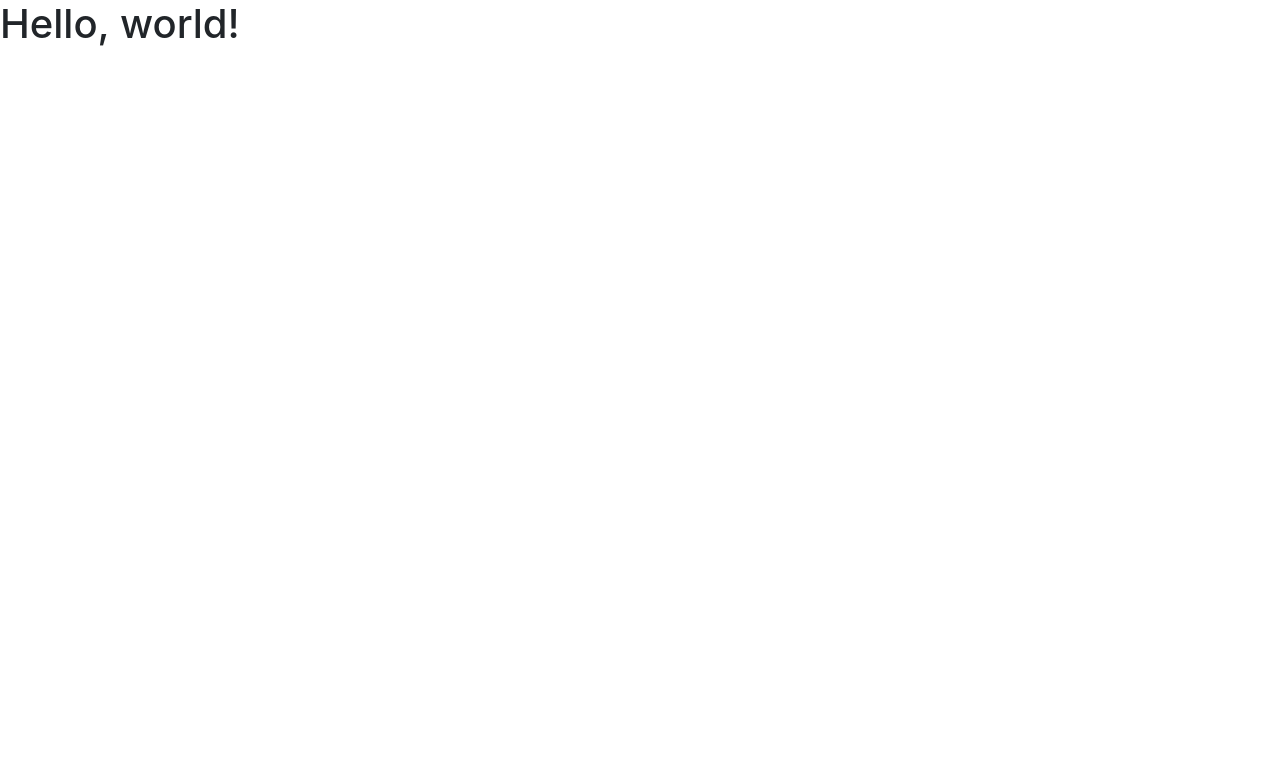
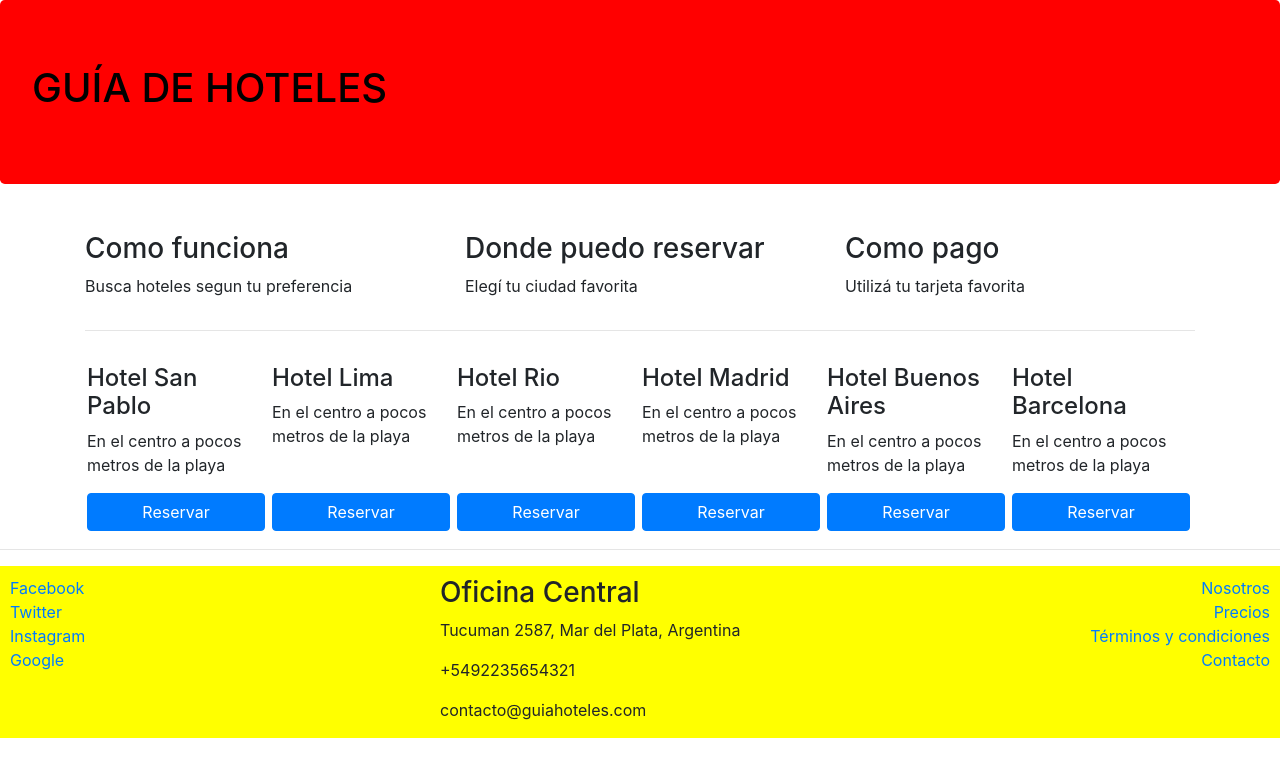
Before and after one commit to pezzentearmando/guia-hoteles, a website: page index.html in a window 1280 px wide. Drawn offline with nearby package versions, Linux system fonts and the light colour scheme.

Commit message:
agregado estilos css

```diff
--- /dev/null
+++ b/css/main.css
@@ -0,0 +1,20 @@
+.jumbotron{
+    background-color: red;
+    color: black;
+}
+.footer {
+    padding: 10px 10px 0 10px;
+    background-color: yellow;
+    margin-bottom: 0px;
+    margin-top: 10px;
+}
+
+.card-hotel{
+    flex: 1 150px;
+    padding: 2px 5px 2px 2px;
+    margin-top: 15px;
+}
+
+.btn-reserva{
+    width: 100%;
+}
--- a/index.html
+++ b/index.html
@@ -7,11 +7,129 @@
 
         <!-- Bootstrap CSS -->
         <link rel="stylesheet" href="node_modules/bootstrap/dist/css/bootstrap.min.css">
+        <link rel="stylesheet" href="css/main.css">
 
-    <title>Hello, world!</title>
+        <title>Hoteles</title>
     </head>
     <body>
-    <h1>Hello, world!</h1>
+        <!-- Encabezado -->
+        <div class="jumbotron">
+            <h1>GUÍA DE HOTELES</h1>
+        </div>
+
+        <!--Container-->
+        <div class="container">
+            <div class="row">
+                <div class="col-sm-4">
+                    <p>
+                        <h3>Como funciona</h3>
+                        <p>Busca hoteles segun tu preferencia</p>
+                    </p>
+                </div>
+                <div class="col-sm-4">
+                    <p>
+                        <h3>Donde puedo reservar</h3>
+                        <p>Elegí tu ciudad favorita</p>
+                    </p>
+                </div>
+                <div class="col-sm-4">
+                    <p>
+                        <h3>Como pago</h3>
+                        <p>Utilizá tu tarjeta favorita</p>
+                    </p>
+                </div>
+            </div><!-- end row -->
+            <hr>
+            <!--Listado de Hoteles-->
+            <div class="d-flex flex-wrap flex-row-reverse">
+                <div class="card-hotel d-flex flex-column justify-content-between">
+                    <div>
+                        <h4>Hotel Barcelona</h4>
+                        <p>En el centro a pocos metros de la playa</p>
+                    </div>
+                    <div>
+                        <button class="btn btn-primary btn-reserva">Reservar</button>
+                    </div>
+                </div>
+                <div class="card-hotel d-flex flex-column justify-content-between">
+                    <div>
+                        <h4>Hotel Buenos Aires</h4>
+                        <p>En el centro a pocos metros de la playa</p>
+                    </div>
+                    <div>
+                        <button class="btn btn-primary btn-reserva">Reservar</button>
+                    </div>
+                </div>
+                <div class="card-hotel d-flex flex-column justify-content-between">
+                    <div>
+                        <h4>Hotel Madrid</h4>
+                        <p>En el centro a pocos metros de la playa</p>
+                    </div>
+                    <div>
+                        <button class="btn btn-primary btn-reserva">Reservar</button>
+                    </div>
+                </div>
+                <div class="card-hotel d-flex flex-column justify-content-between">
+                    <div>
+                        <h4>Hotel Rio</h4>
+                        <p>En el centro a pocos metros de la playa</p>
+                    </div>
+                    <div>
+                        <button class="btn btn-primary btn-reserva">Reservar</button>
+                    </div>
+                </div>
+                <div class="card-hotel d-flex flex-column justify-content-between">
+                    <div>
+                        <h4>Hotel Lima</h4>
+                        <p>En el centro a pocos metros de la playa</p>
+                    </div>
+                    <div>
+                        <button class="btn btn-primary btn-reserva">Reservar</button>
+                    </div>
+                </div>
+                <div class="card-hotel d-flex flex-column justify-content-between">
+                    <div>
+                        <h4>Hotel San Pablo</h4>
+                        <p>En el centro a pocos metros de la playa</p>
+                    </div>
+                    <div>
+                        <button class="btn btn-primary btn-reserva">Reservar</button>
+                    </div>
+                </div>
+            </div><!-- end row -->
+        </div><!--end container-->
+
+        <hr>
+
+        <footer class="footer">
+            <div class="row">
+                <!-- Redes Sociales -->
+                <div class="col-sm-4 d-flex flex-column align-items-start">
+                    <a href="htpp://www.facebook.com">Facebook</a>
+                    <a href="htpp://www.twitter.com">Twitter</a>
+                    <a href="htpp://www.instagram.com">Instagram</a>
+                    <a href="htpp://www.google.com">Google</a>
+                </div>
+
+                <!-- Datos de contacto de la empresa -->
+                <div class="col-sm-4 justify-content-center">
+                    <address>
+                        <h3>Oficina Central</h3>
+                        <p>Tucuman 2587, Mar del Plata, Argentina</p>
+                        <p>+5492235654321</p>
+                        <p>contacto@guiahoteles.com</p>
+                    </address>
+                </div>
+
+                <!-- Atajo a direcciones del sitio -->
+                <div class="col-sm-4 d-flex flex-column align-items-end">
+                    <a href="htpp://www.facebook.com">Nosotros</a>
+                    <a href="htpp://www.twitter.com">Precios</a>
+                    <a href="htpp://www.instagram.com">Términos y condiciones</a>
+                    <a href="htpp://www.google.com">Contacto</a>
+                </div>
+            </div>
+        </footer>
 
         <!-- JS: JQuery then Popper then Bootstrap -->
         <script src="node_modules/jquery/dist/jquery.min.js"></script>
```
Lines whose indentation alone changed are shown as unchanged.
